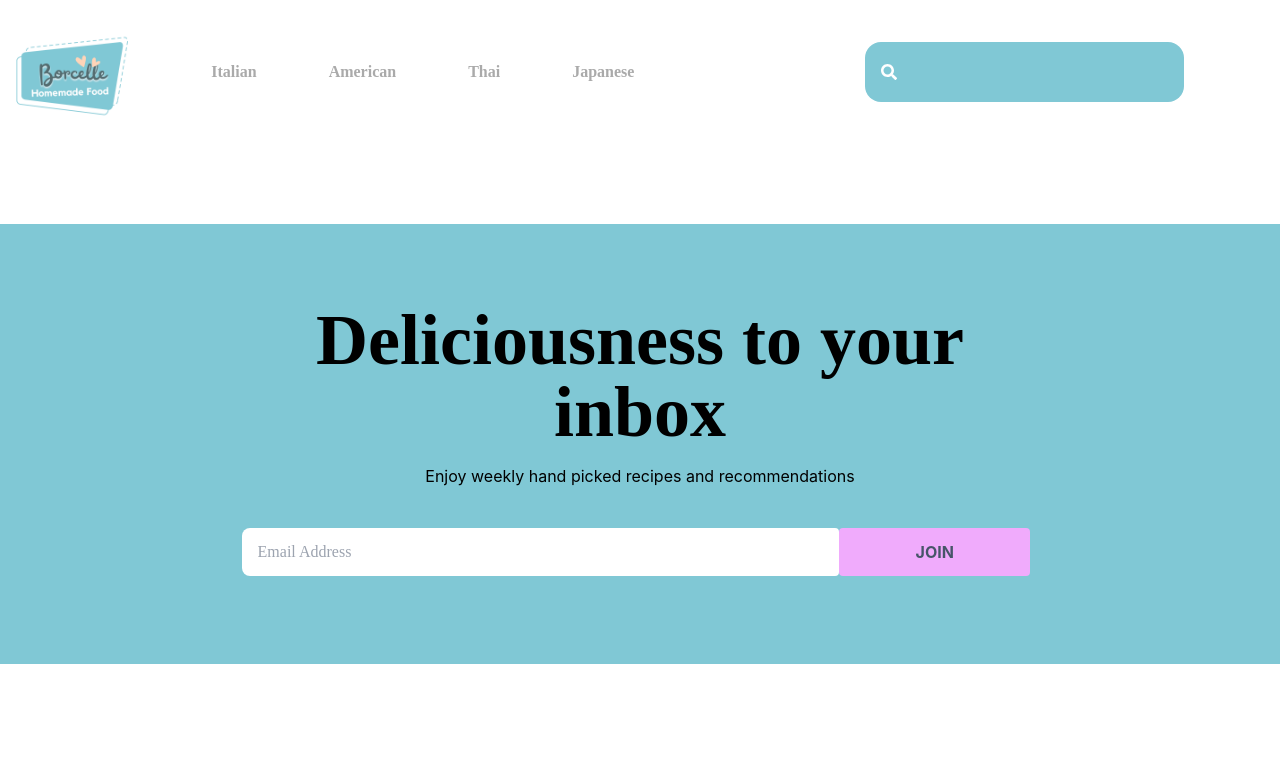
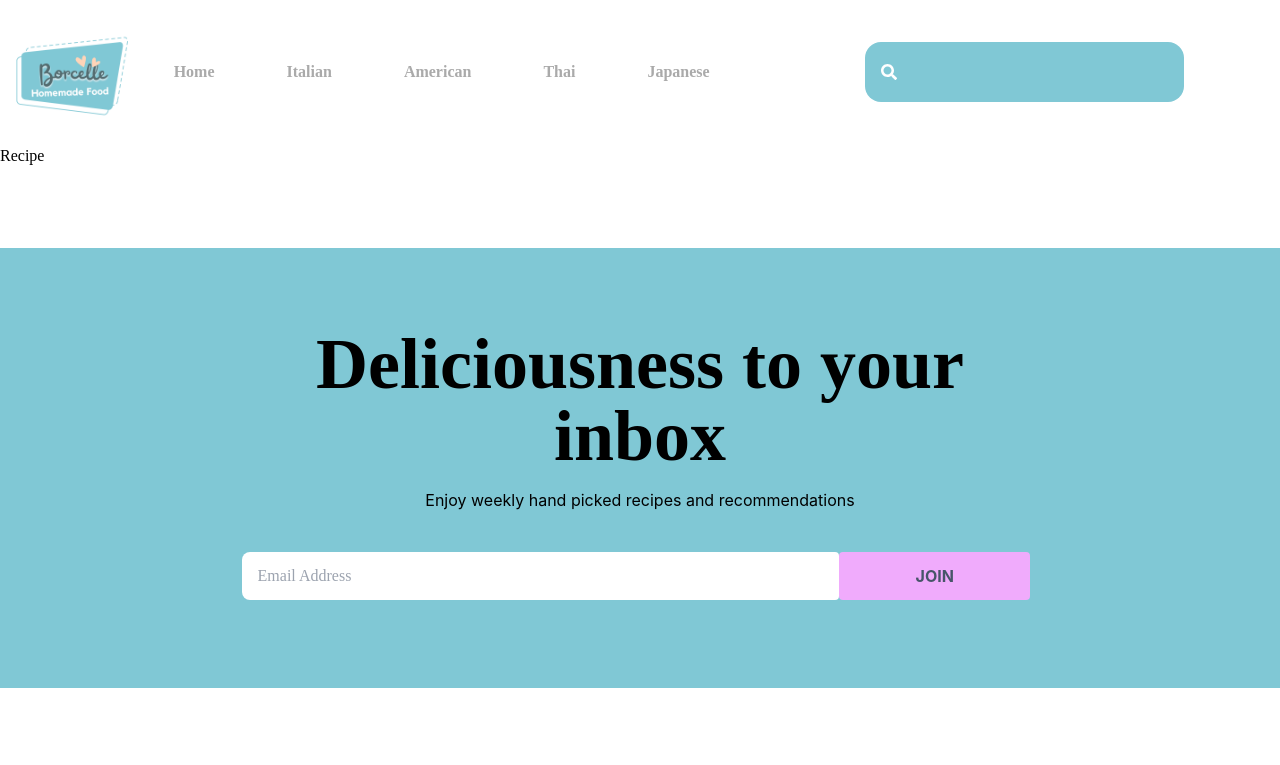
Before and after one commit to yastrb/react-food-app, a React (Create React App) app: page /recipe/1 in a window 1280 px wide. Shown: the top 765 px of the page. Built offline with nearby package versions, Linux system fonts and the light colour scheme; the HTML template or start-up script is replaced by a standard one.

Commit message:
new commit

```diff
--- a/src/components/Delicious.jsx
+++ b/src/components/Delicious.jsx
@@ -4,6 +4,7 @@ import image2 from '../img/food2.jpg';
 import image3 from '../img/food3.jpg';
 import { Splide, SplideSlide } from "@splidejs/react-splide";
 import Rating from '@mui/material/Rating';
+import { Link } from 'react-router-dom';
 
 
 // const delicious = [
@@ -39,6 +40,7 @@ const Delicious = () => {
             <div className='wrapper'>
                 {delicious.map((reciepe) => {
                     return (
+                        <Link to ={'/reciepe/' + reciepe.id}>
                         <div className='card ' key={reciepe.id}>
                             <div className="my-3">
                                 <div className='relative rounded-lg overflow-hidden lg:max-h-52 max-h-64 min-h-[20rem]'>
@@ -52,6 +54,7 @@ const Delicious = () => {
                                 <p className='text-sm md:text-lg font-inter pt-1 pb-2 transition duration-300 hover:text-[#80c8d5]' >{reciepe.title}</p>
                             </div>
                         </div>
+                        </Link>
                     )
                 })}
             </div>
--- a/src/components/Navigation.jsx
+++ b/src/components/Navigation.jsx
@@ -5,6 +5,7 @@ const Navigation = () => {
     return (
         <div className='hidden bg-white lg:block'>
             <nav className='relative flex flex-col lg:flex-row gap-10 font-black text-[#aaaaaa] transition duration-700'>
+                <NavLink className=" nav" to="/">Home</NavLink>
                 <NavLink className=" nav" to="/cuisine/italian">Italian</NavLink>
                 <NavLink className=" nav " to="/cuisine/american">American</NavLink>
                 <NavLink className=" nav " to="/cuisine/thai">Thai</NavLink>
--- a/src/components/Sweet.jsx
+++ b/src/components/Sweet.jsx
@@ -1,7 +1,7 @@
 
 
 import React, { useEffect, useState } from 'react';
-
+import { Link } from 'react-router-dom';
 import image1 from '../img/sweet1.jpg';
 import image2 from '../img/sweet2.jpg';
 import image3 from '../img/sweet3.jpg';
@@ -31,7 +31,7 @@ const Sweet = () => {
 
   useEffect(() => { getSweet(); }, []);
   const getSweet = async () => {
-      const api = await fetch(`https://api.spoonacular.com/recipes/random?apiKey=${process.env.REACT_APP_API_KEY}&number=3&tags=dessert
+      const api = await fetch(`https://api.spoonacular.com/recipes/random?apiKey=${process.env.REACT_APP_API_KEY}&number=4&tags=dessert
       `);
       const data = await api.json();
       setSweet(data.recipes)
@@ -44,6 +44,7 @@ const Sweet = () => {
       <div className='wrapper'>
         {sweet.map((reciepe) => {
           return (
+            <Link to={"/reciepe/" + reciepe.id}>
             <div className='card ' key={reciepe.id}>
               <div className="my-3">
                 <div className='relative rounded-lg overflow-hidden lg:max-h-52 max-h-64 min-h-[20rem]'>
@@ -57,6 +58,7 @@ const Sweet = () => {
                 <p className='text-sm md:text-lg font-inter pt-4 transition duration-300 hover:text-[#80c8d5]' >{reciepe.title}</p>
               </div>
             </div>
+            </Link>
           )
         })}
       </div></>
--- a/src/pages/Pages.jsx
+++ b/src/pages/Pages.jsx
@@ -3,10 +3,10 @@ import Home from './Home'
 import Header from './Header'
 import Subscribe from '../components/Subscribe'
 import Collections from './Collections'
-import Сuisine from './Cuisine'
 import { Route, Routes } from 'react-router-dom'
 import Cuisine from './Cuisine'
 import Searched from './Searched'
+import Recipe from './Recipe';
 
 
 const Pages = () => {
@@ -17,6 +17,7 @@ const Pages = () => {
                 <Route path='/' element={<Home />} />
                 <Route path='/cuisine/:type' element={<Cuisine />} />
                 <Route path='/searched/:search' element={<Searched />} />
+                <Route path='/recipe/:name' element={<Recipe />} />
             </Routes>
             <Subscribe />
             <Collections />
--- a/src/pages/Recipe.jsx
+++ b/src/pages/Recipe.jsx
@@ -1,4 +1,6 @@
-import React from 'react'
+import React from 'react';
+import { useEffect, useState } from 'react';
+import { useParams } from 'react-router-dom';
 
 function Recipe() {
   return (
```
